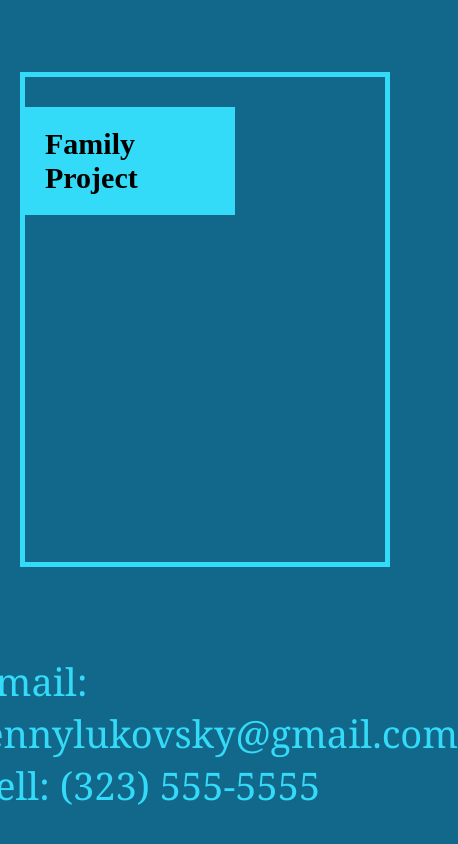
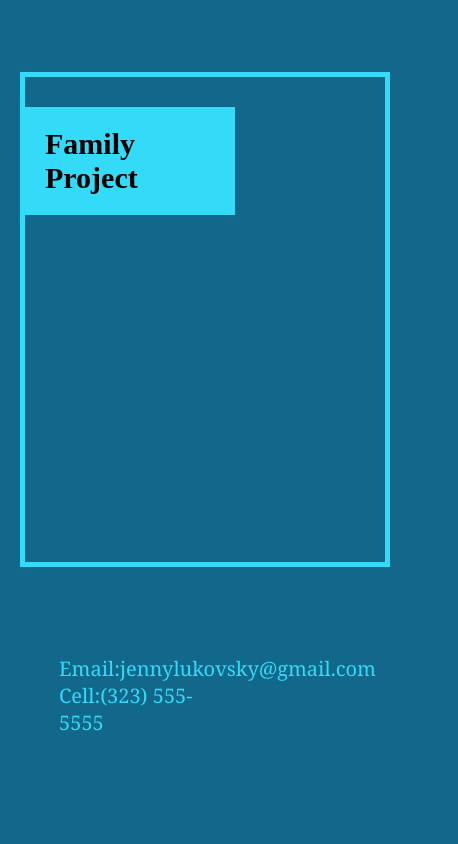
Before and after one commit to JennyRussell/portfolio, a plain HTML site: page index.html in a window 390 px wide. Shown: the part 1011-1855 px from the top of the page, 458 px wide, since content can reach past the window. Drawn offline with Linux system fonts and the light colour scheme.

Commit message:
adjusted apperance on mobile

```diff
--- a/Assets/style.css
+++ b/Assets/style.css
@@ -204,9 +204,11 @@ h3 {
   }
 }
 
+
 @media screen and (max-width: 768px) {
   article {
     width: 100%;
+    margin-left: 0;
   }
 }
 
@@ -224,6 +226,16 @@ h3 {
   }
 }
 
+@media screen and (max-width: 992px) {
+  .contact li{
+    justify-content: left;
+    font-size: 2rem;
+    width: 50%;
+    margin-left: 5px;
+    flex-direction: column;
+  }
+}
+
 .project-box-1:hover,
 .project-box-1:hover {
   box-shadow: inset 0px 0px 15px var(--electric-blue), 0 0 15px var(--electric-blue);
--- a/index.html
+++ b/index.html
@@ -46,12 +46,12 @@
     <article id="contact" class="contact">
         <h1 class=>Contact</h1>
         <ul>
-            <li>Email: jennylukovsky@gmail.com</li>
-            <li> Cell: (323) 555-5555</li>
+            <li>Email:jennylukovsky@gmail.com</li>
+            <li> Cell:(323) 555-5555</li>
         </ul>
     </article>
 
 </container>
 
 </body>
-</html> -->
+</html>
```
